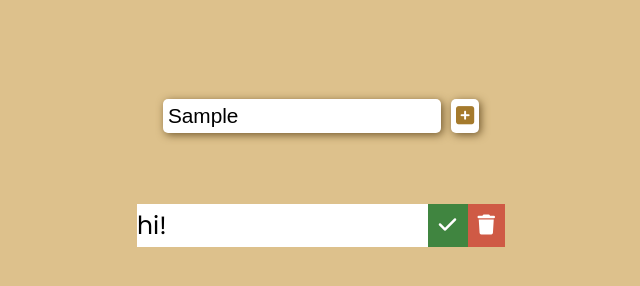
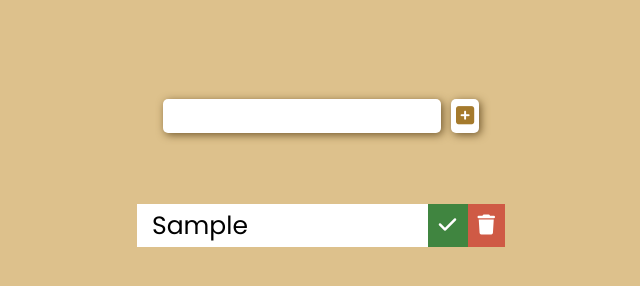
Before and after one commit to KoliosMarios/TodoList, a plain HTML site: page index.html in a window 1280 px wide. Both pictures are taken after typing "Sample" into the empty fields and a click on the button 783 px from the left and 240 px from the top of the page. Shown: the part 124-410 px from the top of the page, without its empty margins (319-959 px from the left). Drawn offline with Linux system fonts and the light colour scheme.

Commit message:
adding input as todo

```diff
--- a/main.js
+++ b/main.js
@@ -15,7 +15,7 @@ function addTodo(e) {
   todoDiv.classList.add("todo");
   //create li
   const todoItem = document.createElement("li");
-  todoItem.innerText = "hi!";
+  todoItem.innerText = newTodo.value;
   todoItem.classList.add("todo_item");
   todoDiv.appendChild(todoItem);
   //check button
@@ -30,4 +30,5 @@ function addTodo(e) {
   todoDiv.appendChild(deleteBtn);
   //append div to list
   list.appendChild(todoDiv);
+  newTodo.value = "";
 }
--- a/styles.css
+++ b/styles.css
@@ -61,6 +61,7 @@ header, form {
 
 .todo_item {
     flex: 1;
+    padding: 0 15px;
 }
 
 .check_btn, .delete_btn {
```
